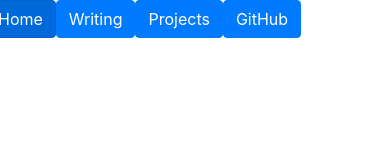
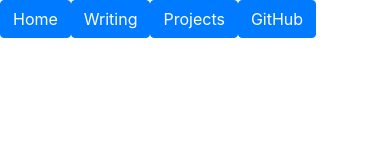
Before and after one commit to arbogastj/Portfolio, a plain HTML site: page index.html in a window 390 px wide. Drawn offline with nearby package versions, Linux system fonts and the light colour scheme.

Commit message:
Responsiveness

```diff
--- a/index.html
+++ b/index.html
@@ -12,7 +12,7 @@
   </header>
 </main>
 <body>
-  <div class="row text-center">
+  <div class="row text-center container-fluid">
     <div class="col-xs-5">
       <button class="btn btn-default btn-block btn-primary">Home</button>
     </div>
```
